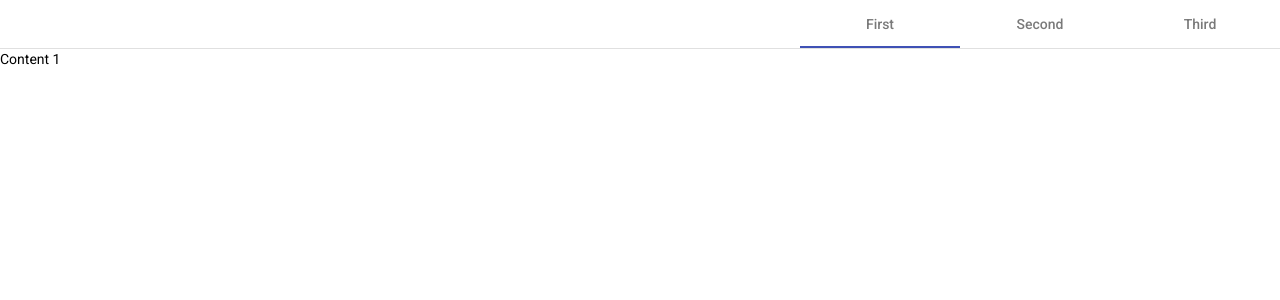
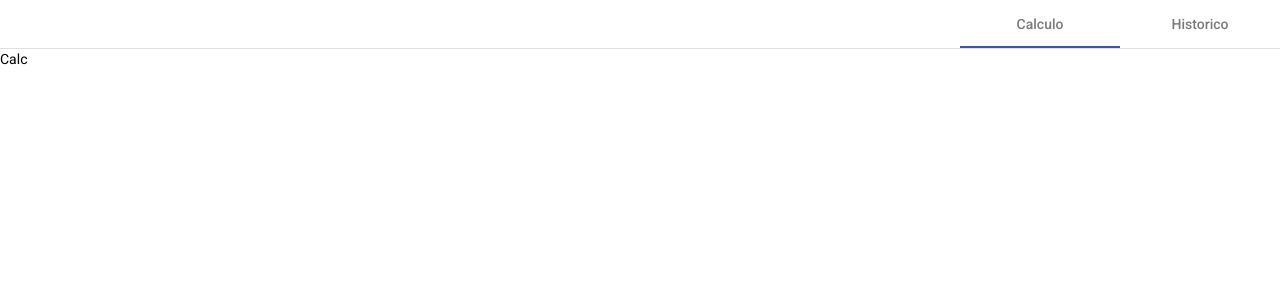
Before and after one commit to hamada-j/Clima, an Angular app in the folder clima-app/: page /calc in a window 1280 px wide. Before the commit this address led to /. Shown: the top 300 px of the page. Built offline with nearby package versions, Linux system fonts and the light colour scheme.

Commit message:
Make Landpage(Presentation)
Landpage(Presentation) to get start. Redirect from there to CalcComponent and the embeded History.

```diff
--- a/clima-app/src/app/app-routing.module.ts
+++ b/clima-app/src/app/app-routing.module.ts
@@ -1,10 +1,12 @@
 import { NgModule } from '@angular/core';
 import { Routes, RouterModule } from '@angular/router';
+import { CalcComponent } from './calc/calc.component';
 import { LandComponent } from './land/land.component';
 
 const routes: Routes = [
   { path: '', pathMatch: 'full', redirectTo: '/' },
   { path: "", component: LandComponent },
+  { path: "calc", component: CalcComponent },
   { path: '**', redirectTo: '/' }
 ];
 
--- a/clima-app/src/app/calc/calc.component.html
+++ b/clima-app/src/app/calc/calc.component.html
@@ -1 +1,6 @@
-<p>calc works!</p>
+<mat-tab-group mat-align-tabs="end">
+  <mat-tab label="Calculo">Calc</mat-tab>
+  <mat-tab label="Historico">
+    <app-history></app-history>
+  </mat-tab>
+</mat-tab-group>
--- a/clima-app/src/app/land/land.component.html
+++ b/clima-app/src/app/land/land.component.html
@@ -1,9 +1 @@
-<mat-tab-group mat-align-tabs="end">
-  <mat-tab label="First">Content 1</mat-tab>
-  <mat-tab label="Second">
-    <app-calc></app-calc>
-  </mat-tab>
-  <mat-tab label="Third">
-    <app-history></app-history>
-  </mat-tab>
-</mat-tab-group>
+<a routerLink="/calc" routerLinkActive="list-item-active">Get Start</a>
```
